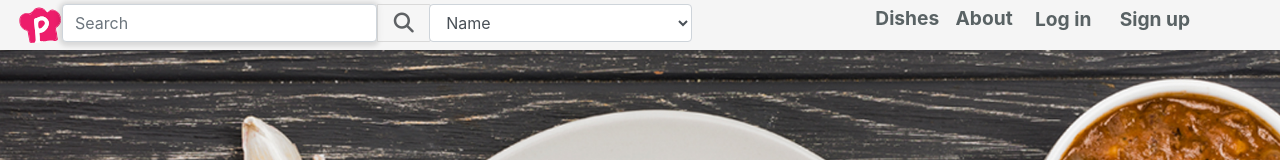
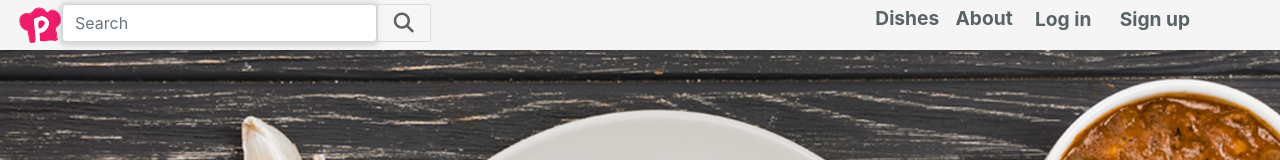
Before and after one commit to phamhoangtin/front_end_pic2kitchen, a React (Create React App) app: page / in a window 1280 px wide. Shown: the top 160 px of the page. Built offline with nearby package versions, Linux system fonts and the light colour scheme.

Commit message:
fix search

```diff
--- a/src/components/header.js
+++ b/src/components/header.js
@@ -33,7 +33,9 @@ function Header(props) {
     setSearchOption(e.target.value)
   }
   const handleClick = () => {
-    window.location.href = '/search_result?key=' + encodeURIComponent(searchText) + '&option=' + searchOption
+    if (searchText!=="") {
+      window.location.href = '/search_result?key=' + encodeURIComponent(searchText) + '&option=' + searchOption
+    }
   }
   // const firstUpdate = useRef(true);
   // useEffect (() => {
@@ -97,12 +99,12 @@ function Header(props) {
               </button>
             </div>
 
-            <div className="col from-group px-0">
+            {/* <div className="col from-group px-0">
               <select className="form-control search-option" onChange={handleSearch} data-live-search="true">
                 <option value="1" >Name</option>
                 <option value="2" disabled >Ingredient</option>
               </select>
-            </div>
+            </div> */}
           </Row>
         </div>
         <div className="col-xl-5 col-lg-5 col-md-6 col-12 px-0">
```
